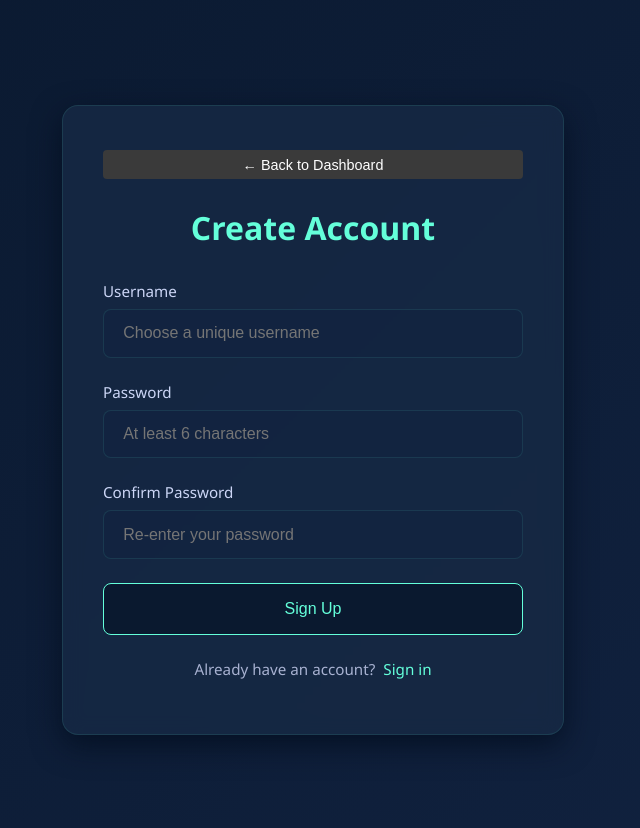
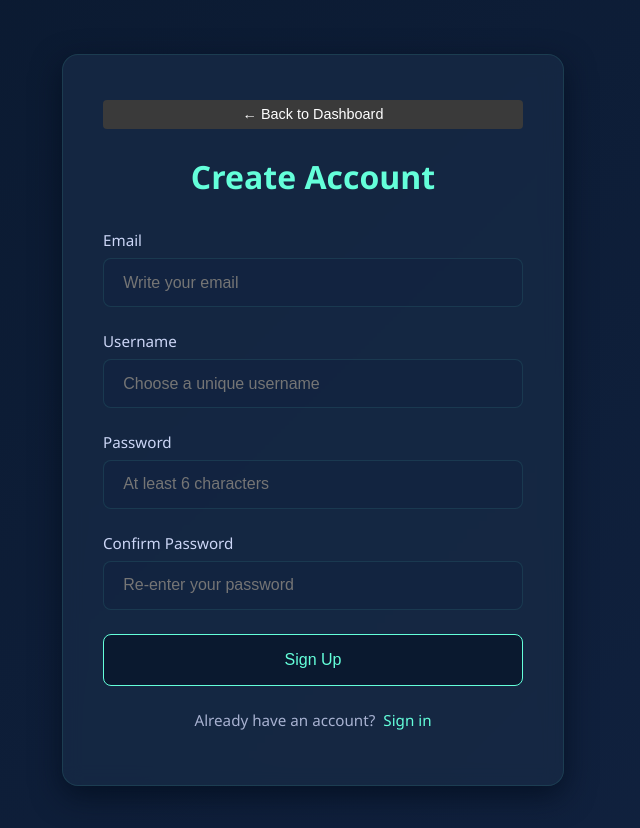
Before and after one commit to NikAlien/CelestiMap-3D-Star-Mapping, a React (Vite) app: page /register in a window 1280 px wide. Shown: the top 828 px of the page, without its empty margins (327-967 px from the left). Built offline with nearby package versions, Linux system fonts and the light colour scheme.

Commit message:
Email input added

```diff
--- a/src/Context/API.js
+++ b/src/Context/API.js
@@ -23,8 +23,8 @@ export const removeMyProject = (token, projectId) =>
 export const loginUser = (username, password) =>
     api.post('/auth/login', { username, password });
 
-export const registerUser = (username, password) =>
-    api.post('/auth/register', { username, password });
+export const registerUser = (username, password, email) =>
+    api.post('/auth/register', { username, password, email });
 
 export const getUserInfo = (token) =>
     api.get('/auth/me', { headers: { Authorization: `Bearer ${token}` } });
--- a/src/Pages/Register.jsx
+++ b/src/Pages/Register.jsx
@@ -7,6 +7,7 @@ import {registerUser} from "../Context/API.js";
 const Register = () => {
     const [username, setUsername] = useState('');
     const [password, setPassword] = useState('');
+    const [email, setEmail] = useState("");
     const [confirmPassword, setConfirmPassword] = useState('');
     const [error, setError] = useState('');
     const { login } = useAuth();
@@ -20,7 +21,7 @@ const Register = () => {
         if (password.length < 6) return setError('Password must be at least 6 characters');
 
         try {
-            const response = await registerUser(username, password);
+            const response = await registerUser(username, password, email);
             const { token } = response.data;
             login(token);
             navigate('/');
@@ -40,6 +41,17 @@ const Register = () => {
                 {error && <p className="auth-error">{error}</p>}
 
                 <form onSubmit={handleSubmit}>
+                    <div className="auth-form-group">
+                        <label className="auth-label">Email</label>
+                        <input
+                            type="text"
+                            className="auth-input"
+                            value={email}
+                            onChange={(e) => setEmail(e.target.value)}
+                            placeholder="Write your email"
+                            required
+                        />
+                    </div>
                     <div className="auth-form-group">
                         <label className="auth-label">Username</label>
                         <input
```
